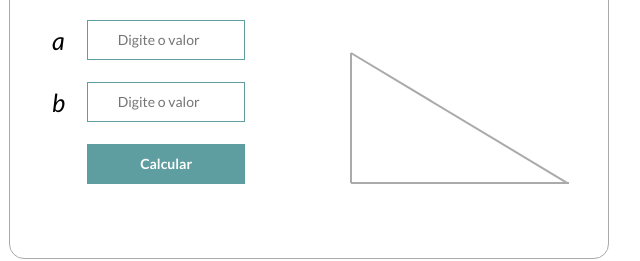
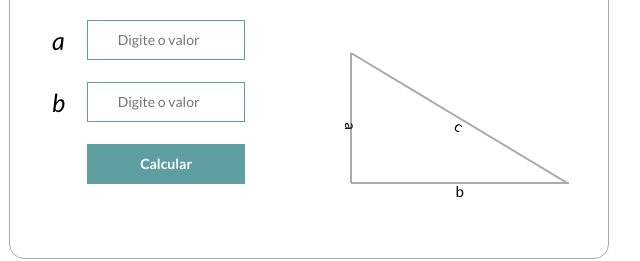
Before and after one commit to camilamartinimr/pitagoras, a plain HTML site: page index.html in a window 1280 px wide. Shown: the part 369-630 px from the top of the page, 331-971 px from the left. Drawn offline with Linux system fonts and the light colour scheme.

Commit message:
coloquei as letras
Não concluí a estilização e scripts de enfeitar o triângulo :(

```diff
--- a/index.html
+++ b/index.html
@@ -8,6 +8,7 @@
     <link rel="preconnect" href="https://fonts.gstatic.com" crossorigin>
     <link href="https://fonts.googleapis.com/css2?family=Lato:ital,wght@0,400;0,700;1,400&display=swap" rel="stylesheet">
     <link rel="stylesheet" href="styles.css">
+
 
     <title>Pitágoras</title>
 
@@ -45,9 +46,9 @@
 
     </div>
         <div class="triangulo">
-            <div class="lados catetoA highlight"></div>
-            <div class="lados catetoB " ></div>
-            <div class="lados hipotenusa "></div>
+            <div class="lados catetoA "></div><div class="letras letraA">a</div>
+            <div class="lados catetoB " ></div><div class="letras letraB">b</div>
+            <div class="lados hipotenusa "></div><div class="letras letraC">c</div>
         </div>
         <div class="solucao">
 
--- a/styles.css
+++ b/styles.css
@@ -124,8 +124,14 @@ select{
     transform-origin: left;
     border: 1px solid #AAA;
  }
-
-.catetoA{
+ .letras{
+    position: absolute;
+    left: 10%;
+    transform-origin: left;
+    text-align: center;
+    /*border: 1px solid #AAA;*/
+ }
+.catetoA, .letraA{
    transform: rotate(90deg);
    left: 16%;
    top: 22%;
@@ -133,14 +139,14 @@ select{
 
 }
 
-.hipotenusa{
+.hipotenusa, .letraC{
    transform: rotate(31deg);
    width: 97%;
    top: 22%;
    left: 16%;
 
 }
-.catetoB{
+.catetoB, .letraB{
    top:87%;
    width: 84%;
    left: 16%;
```
